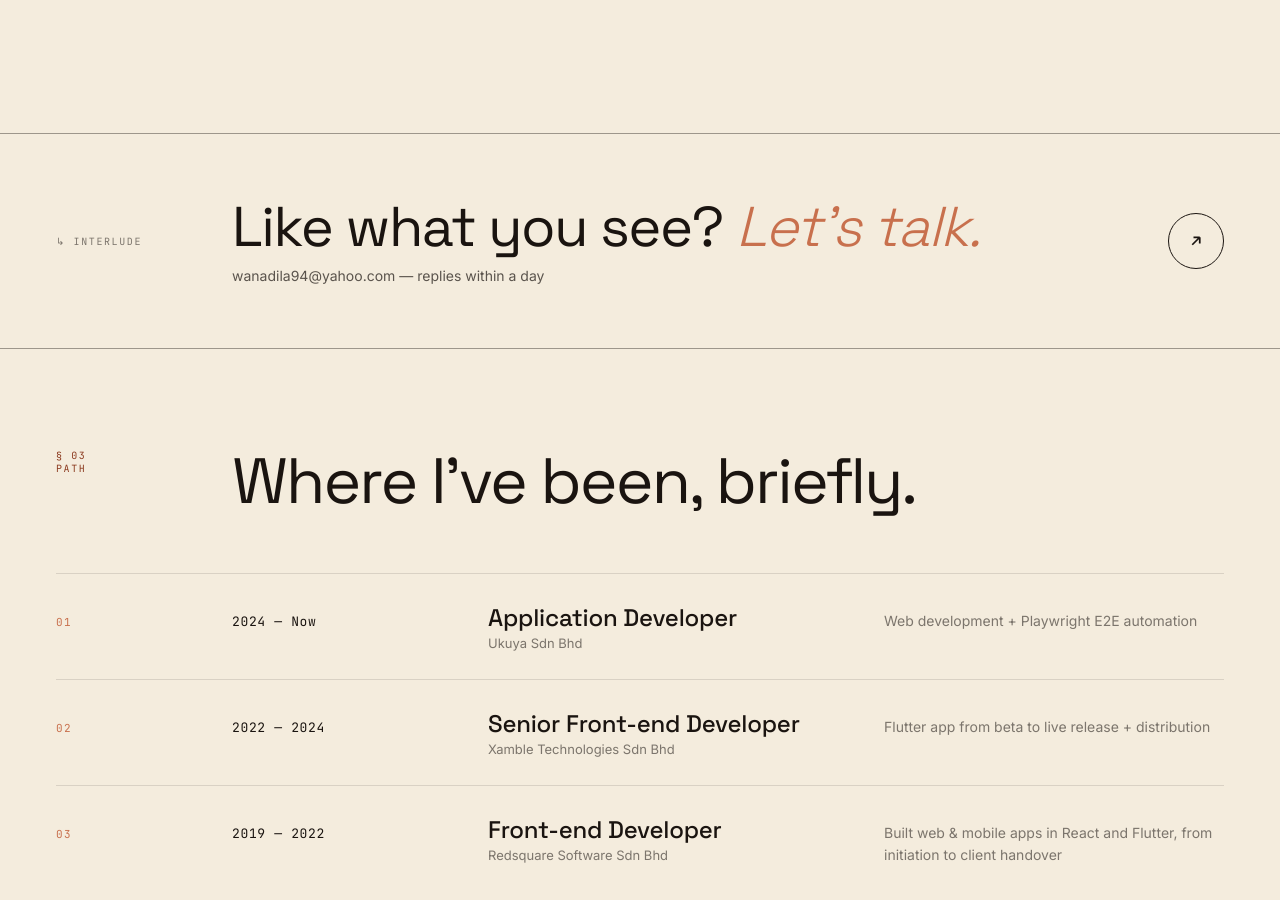
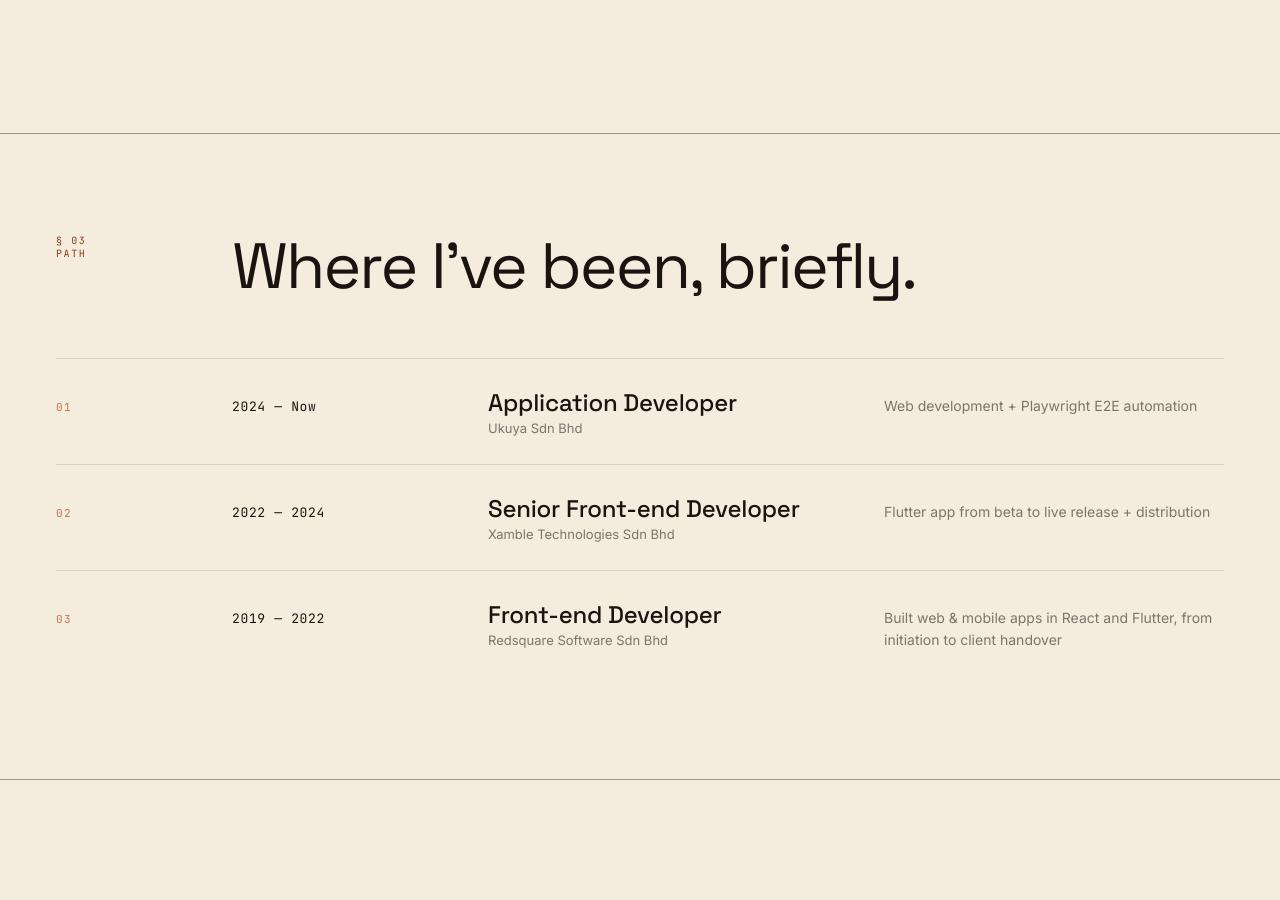
Before and after one commit to WanNurAdila/portfolio-app, a React (Vite) app: page / in a window 1280 px wide. Shown: the part 2620-3520 px from the top of the page. Built offline with nearby package versions, Linux system fonts and the light colour scheme.

Commit message:
hide function

```diff
--- a/src/App.tsx
+++ b/src/App.tsx
@@ -811,6 +811,7 @@ function Work() {
 
 // ===== Mid-page CTA =====
 
+// eslint-disable-next-line @typescript-eslint/no-unused-vars
 function MidCTA() {
   return (
     <section style={{ borderTop: '1px solid var(--rule-strong)' }}>
@@ -1145,7 +1146,7 @@ export default function App() {
       <Hero />
       <About />
       <Work />
-      <MidCTA />
+      {/* <MidCTA /> */}
       <Experience />
       <Contact />
       <Footer />
```
